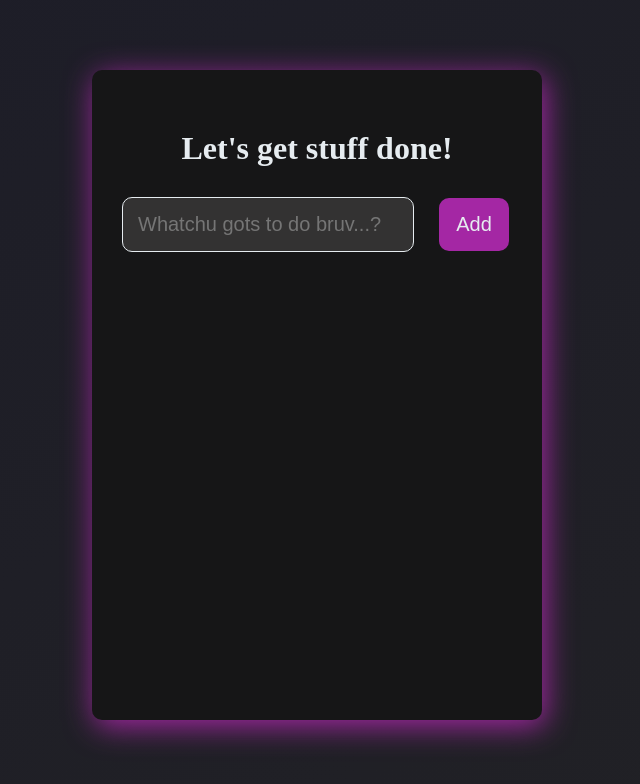
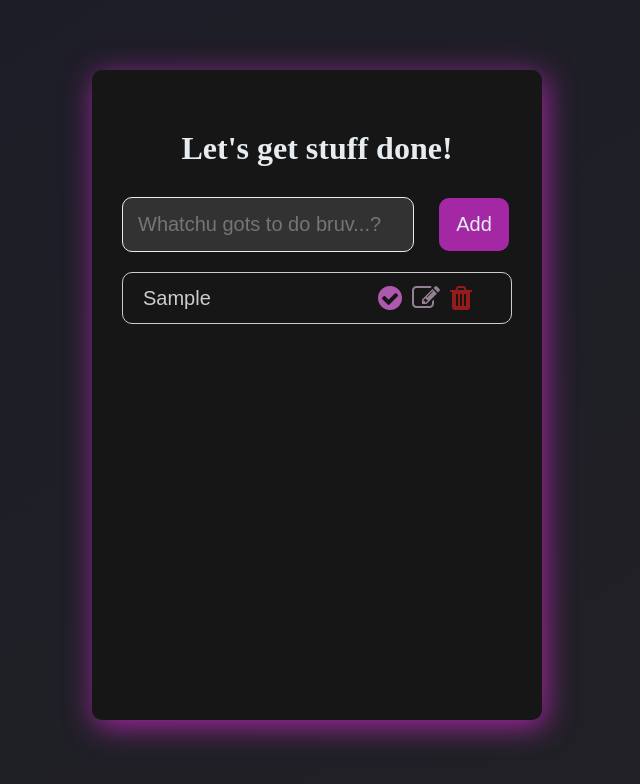
Before and after one commit to pranavgupta97/todo-list-app, a React (Create React App) app: page / in a window 1280 px wide. Both pictures are taken after typing "Sample" into the empty fields and a click on the button "Add". Shown: the top 784 px of the page, without its empty margins (323-963 px from the left). Built offline with nearby package versions, Linux system fonts and the light colour scheme.

Commit message:
Added functionality to edit and complete a todo

```diff
--- a/src/App.css
+++ b/src/App.css
@@ -57,7 +57,8 @@
 }
 
 .button-add:hover {
-  background-color: #ad50ad;
+  background-color: #a83ea8;
+  box-shadow: 3px 3px 27px #a427a4;
 }
 
 .todo-item {
--- a/src/App.tsx
+++ b/src/App.tsx
@@ -1,6 +1,7 @@
 import React, { useState } from "react";
 import Header from "./components/Header";
 import TodoForm from "./components/TodoForm";
+import Todos from "./components/Todos";
 import "./App.css";
 
 type Todo = {
@@ -12,6 +13,7 @@ type Todo = {
 const App = () => {
   const [todoInput, setTodoInput] = useState("");
   const [todoItems, setTodoItems] = useState([] as Todo[]);
+  const [editTodo, setEditTodo] = useState(null as unknown as Todo);
 
   return (
     <div className="app-container">
@@ -22,7 +24,10 @@ const App = () => {
           setTodoInput={setTodoInput}
           todoItems={todoItems}
           setTodoItems={setTodoItems}
+          editTodo={editTodo}
+          setEditTodo={setEditTodo}
         />
+        <Todos todoItems={todoItems} setTodoItems={setTodoItems} />
       </div>
     </div>
   );
--- a/src/components/TodoForm.tsx
+++ b/src/components/TodoForm.tsx
@@ -6,11 +6,14 @@ type Todo = {
   text: string;
   completed: boolean;
 };
+
 interface TodoFormProps {
   todoInput: string;
   setTodoInput: any;
   todoItems: Todo[];
   setTodoItems: any;
+  editTodo: Todo;
+  setEditTodo: any;
 }
 
 const TodoForm: FC<TodoFormProps> = ({
@@ -18,6 +21,8 @@ const TodoForm: FC<TodoFormProps> = ({
   setTodoInput,
   todoItems,
   setTodoItems,
+  editTodo,
+  setEditTodo,
 }) => {
   const onInputChange = (event: any) => {
     setTodoInput(event.target.value);
@@ -25,6 +30,8 @@ const TodoForm: FC<TodoFormProps> = ({
 
   const onFormSubmit = (event: any) => {
     event.preventDefault();
+
+    if (!editTodo) {
       setTodoItems((previousTodoItems: Todo[]) => {
         return [
           { id: uuidV4(), text: todoInput, completed: false } as Todo,
@@ -32,6 +39,8 @@ const TodoForm: FC<TodoFormProps> = ({
         ];
       });
       setTodoInput("");
+    } else {
+    }
   };
 
   return (
--- /dev/null
+++ b/src/components/Todos.tsx
@@ -0,0 +1,68 @@
+import React, { FC } from "react";
+
+type Todo = {
+  id: string;
+  text: string;
+  completed: boolean;
+};
+
+interface TodosProps {
+  todoItems: Todo[];
+  setTodoItems: any;
+}
+
+const Todos: FC<TodosProps> = ({ todoItems, setTodoItems }) => {
+  const onDoneClick = (todoItem: Todo) => {
+    setTodoItems((previousTodoItems: Todo[]) => {
+      return previousTodoItems.map((previousTodoItem) => {
+        if (previousTodoItem.id === todoItem.id) {
+          return { ...todoItem, completed: !todoItem.completed };
+        } else {
+          return previousTodoItem;
+        }
+      });
+    });
+  };
+
+  const onDeleteClick = (todoItem: Todo) => {
+    setTodoItems((previousTodoItems: Todo[]) => {
+      return previousTodoItems.filter(
+        (previousTodoItem) => previousTodoItem.id !== todoItem.id
+      );
+    });
+  };
+
+  return (
+    <div>
+      {todoItems.map((todoItem) => (
+        <li className="todo-item" key={todoItem.id}>
+          <input
+            type="text"
+            value={todoItem.text}
+            className={`todo-list ${todoItem.completed ? "done" : ""}`}
+            onChange={(event) => event.preventDefault()}
+          />
+          <div>
+            <button
+              className="button-done task-button"
+              onClick={() => onDoneClick(todoItem)}
+            >
+              <i className="fa fa-check-circle"></i>
+            </button>
+            <button className="button-edit task-button">
+              <i className="fa fa-edit"></i>
+            </button>
+            <button
+              className="button-delete task-button"
+              onClick={() => onDeleteClick(todoItem)}
+            >
+              <i className="fa fa-trash"></i>
+            </button>
+          </div>
+        </li>
+      ))}
+    </div>
+  );
+};
+
+export default Todos;
```
Lines whose indentation alone changed are shown as unchanged.
